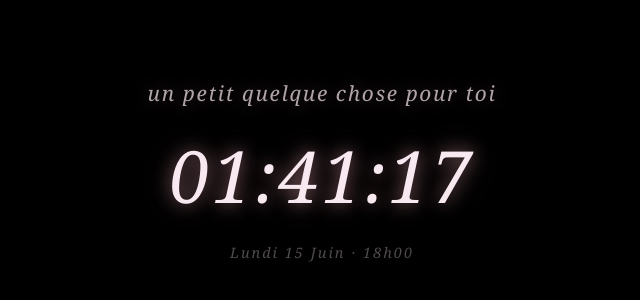
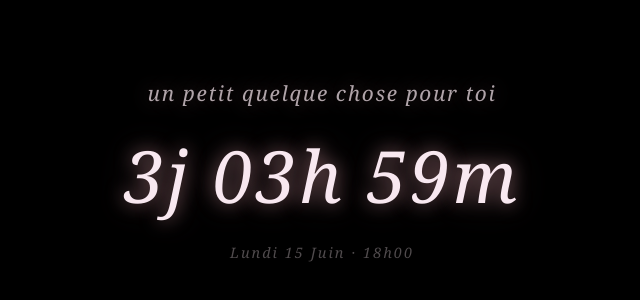
Before and after one commit to PierreHermey/surprise, a plain HTML site: page index.html in a window 1280 px wide. Shown: the part 230-530 px from the top of the page, without its empty margins (318-958 px from the left). Drawn offline with Linux system fonts and the light colour scheme.

Commit message:
feat: Updates date

```diff
--- a/index.html
+++ b/index.html
@@ -920,7 +920,7 @@
 
 <script>
 	// ── CIBLE : Lundi 15 Juin 2026, 18h00 ──
-	const TARGET = new Date('2026-06-12T15:42:00');
+	const TARGET = new Date('2026-06-15T18:00:00');
 
 	const timerEl = document.getElementById('timer-display');
 	const screen  = document.getElementById('countdown-screen');
```
